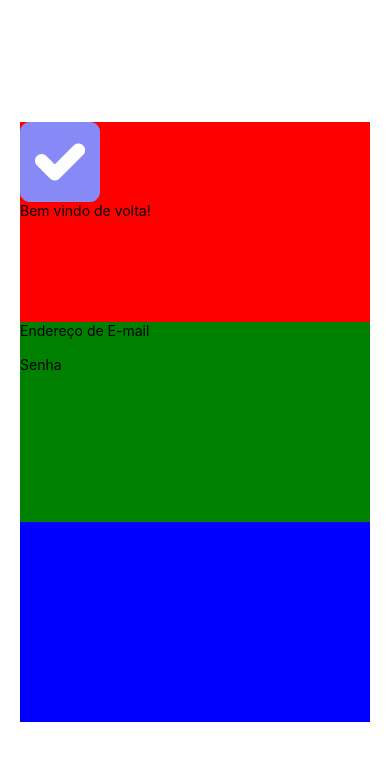
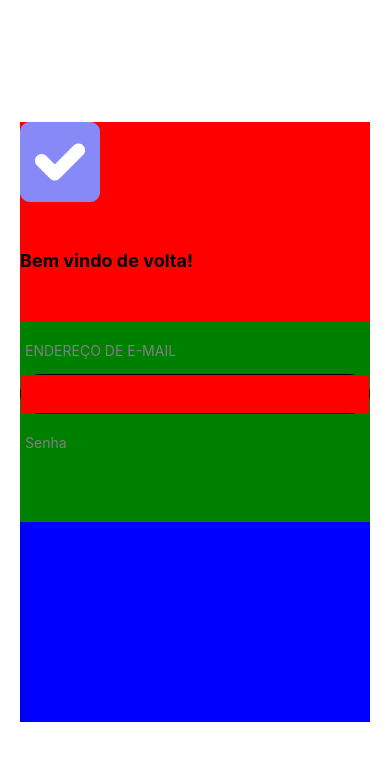
Before and after one commit to YujiYugus/ReactNative-App, a React Native app: screen / in a window 390 px wide. Shown: the top 760 px of the page. Built offline with nearby package versions, Linux system fonts and the light colour scheme.

Commit message:
Começando a estilizar a tela

```diff
--- /dev/null
+++ b/src/global/themes.tsx
@@ -0,0 +1,9 @@
+export const themas = {
+    colors: {
+        primary: '#878af6',
+        secondary: '#ffffff',
+        lightGray: '#d7d8d7',
+        gray: 'gray',
+        bgScreen : '#f1f7fa'
+    }
+}
--- a/src/pages/login/index.tsx
+++ b/src/pages/login/index.tsx
@@ -9,13 +9,19 @@
             <View style={style.boxTop}>
                 <Image
                 source={Logo}
+                style ={style.logo}
+                resizeMode="contain"
                 />
-                <Text>Bem vindo de volta!</Text>
+                <Text style={style.text}>Bem vindo de volta!</Text>
             </View>
             <View style={style.boxMid}>
-                <Text>Endereço de E-mail</Text>
-                <TextInput />
-                <Text>Senha</Text>
+                <Text style={style.titleInput}>ENDEREÇO DE E-MAIL</Text>
+                <View style={style.boxInput}>
+                    <TextInput
+                        style={style.input}
+                    />
+                </View>
+                <Text style={style.titleInput} >Senha</Text>
                 <TextInput />
             </View>
             <View style={style.boxBotton}>
--- a/src/pages/login/styles.ts
+++ b/src/pages/login/styles.ts
@@ -1,4 +1,6 @@
 import { StyleSheet } from "react-native"
+import { Dimensions } from "react-native"
+import { themas } from "../../global/themes"
 
 export const style = StyleSheet.create({
     container: {
@@ -22,4 +24,31 @@
         width: '100%',
         backgroundColor: 'blue'
     },
+    logo: {
+        width: 80 ,
+        height: 80,
+    },
+    text: {
+        fontWeight: 'bold',
+        marginTop: 48,
+        fontSize: 18,
+    },
+    titleInput: {
+        margin: 5,
+        color: themas.colors.gray,
+        marginTop: 20,
+    },
+    boxInput: {
+        width: '100%',
+        height: 40,
+        borderWidth: 1,
+        borderRadius: 40,
+        marginTop: 10,
+        flexDirection: 'row',
+    },
+    input: {
+        height: '100%',
+        width: '100%',
+        backgroundColor: 'red',
+    },
 })
```
